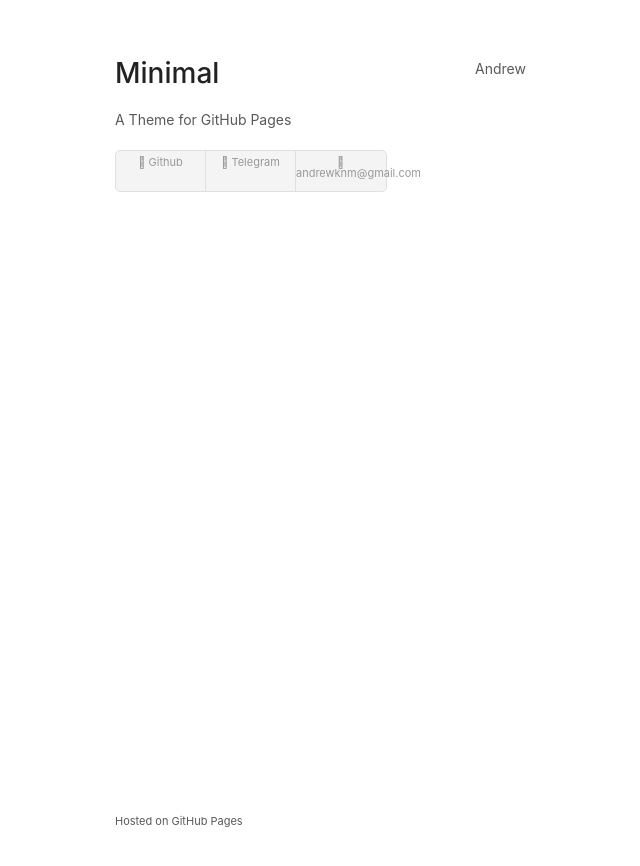
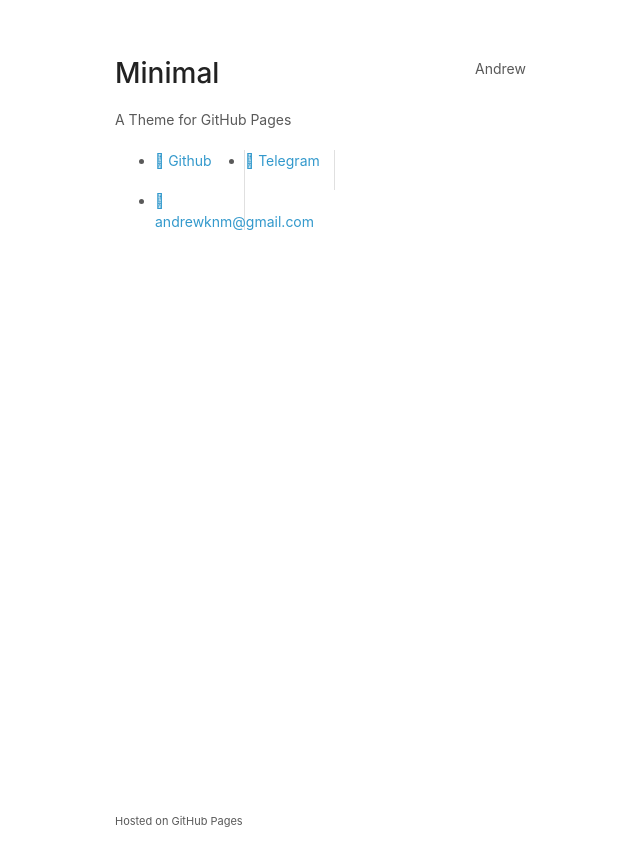
Before and after one commit to AndrewKNm/AndrewKNm.github.io, a Jekyll site: the page built from index.md, in a window 1280 px wide. Shown: the top 866 px of the page, without its empty margins (95-735 px from the left). Built offline with Jekyll 4.4.1, drawn with Linux system fonts in a browser that asks for light colours.

Commit message:
delete ul style

```diff
--- a/assets/css/styles.css
+++ b/assets/css/styles.css
@@ -11,7 +11,7 @@ h1, h2, h3, h4, h5, h6 {
   margin:0 0 20px;
 }
 
-p, ul, ol, table, pre, dl {
+p, ol, table, pre, dl {
   margin:0 0 20px;
 }
 
@@ -111,15 +111,7 @@ header {
   -webkit-font-smoothing:subpixel-antialiased;
 }
 
-header ul {
-  list-style:none;
-  height:40px;
-  padding:0;
-  background: #f4f4f4;
-  border-radius:5px;
-  border:1px solid #e0e0e0;
-  width:270px;
-}
+
 
 header li {
   width:89px;
@@ -136,39 +128,14 @@ header li:last-child a {
   border-radius:0 5px 5px 0;
 }
 
-header ul a {
-  line-height:1;
-  font-size:11px;
-  color:#999;
-  display:block;
-  text-align:center;
-  padding-top:6px;
-  height:34px;
-}
 
-header ul a:hover {
-  color:#999;
-}
-
-header ul a:active {
-  background-color:#f0f0f0;
-}
 
 strong {
   color:#222;
   font-weight:500;
 }
 
-header ul li + li + li {
-  border-right:none;
-  width:89px;
-}
 
-header ul a strong {
-  font-size:14px;
-  display:block;
-  color:#222;
-}
 
 section {
   width:500px;
@@ -223,11 +190,6 @@ footer {
     display:inline;
   }
 
-  header ul {
-    position:absolute;
-    right:50px;
-    top:52px;
-  }
 }
 
 @media print, screen and (max-width: 720px) {
@@ -239,9 +201,6 @@ footer {
     padding:0;
   }
 
-  header ul, header p.view {
-    position:static;
-  }
 
   pre, code {
     word-wrap:normal;
@@ -253,13 +212,8 @@ footer {
     padding:15px;
   }
 
-  header ul {
-    width:99%;
-  }
 
-  header li, header ul li + li + li {
-    width:33%;
-  }
+
 }
 
 @media print {
```
